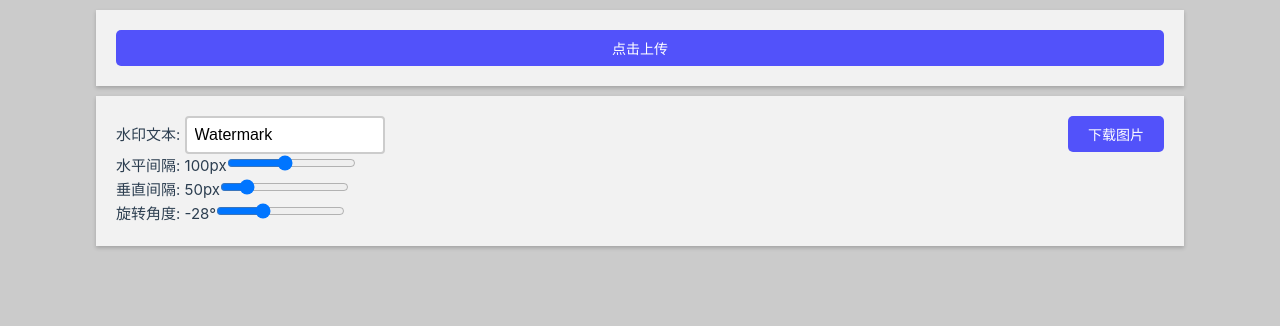
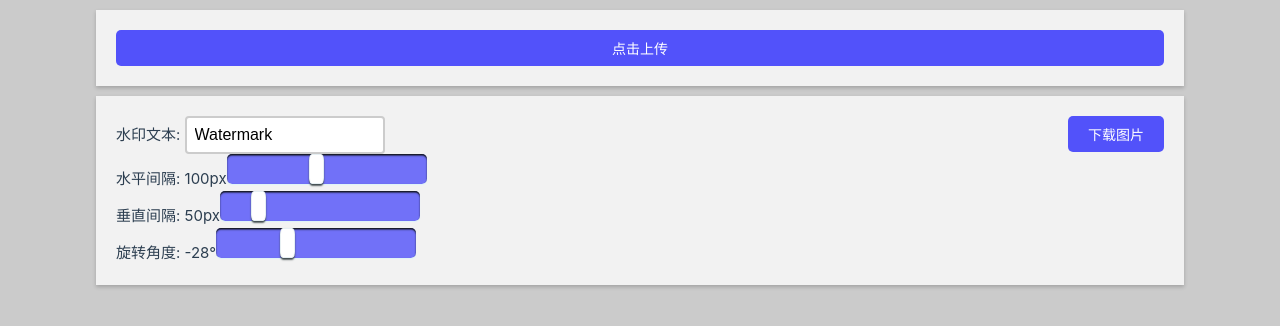
Before and after one commit to Nash-x9/watermark, a Vue app: page / in a window 1280 px wide. Shown: the top 326 px of the page. Built offline with nearby package versions, Linux system fonts and the light colour scheme; what colorpicker-v3 would draw is missing.

Commit message:
[#] 滑块样式美化

```diff
--- a/src/assets/base.css
+++ b/src/assets/base.css
@@ -117,3 +117,35 @@
     border-color: #555;
     box-shadow: 0 0 5px #555;
 }
+
+input[type=range] {
+    -webkit-appearance: none;
+    width: 200px;
+    height: 30px;
+    background-color: rgba(82, 82, 250, 0.8);
+    border-radius: 5px; /*这个属性设置使填充进度条时的图形为圆角*/
+}
+
+input[type=range]::-webkit-slider-thumb {
+    -webkit-appearance: none; /*隐藏滑块*/
+}
+
+input[type=range]::-webkit-slider-runnable-track {
+    height: 30px;
+    border-radius: 5px; /*将轨道设为圆角的*/
+    box-shadow: 0 1px 1px #def3f8, inset 0 .12em .12em #0d1112; /*轨道内置阴影效果*/
+}
+
+input[type=range]:focus {
+    outline: none; /*原始的控件获取到焦点时，会显示包裹整个控件的边框，所以还需要把边框取消。*/
+}
+
+input[type=range]::-webkit-slider-thumb {
+    -webkit-appearance: none;
+    width: 15px;
+    height: 30px;
+    background: #ffffff;
+    border-radius: 20%; /*外观设置为圆形*/
+    border: solid 0.125em rgba(205, 224, 230, 0.5); /*设置边框*/
+    box-shadow: 0 .125em .125em #3b4547; /*添加底部阴影*/
+}
```
